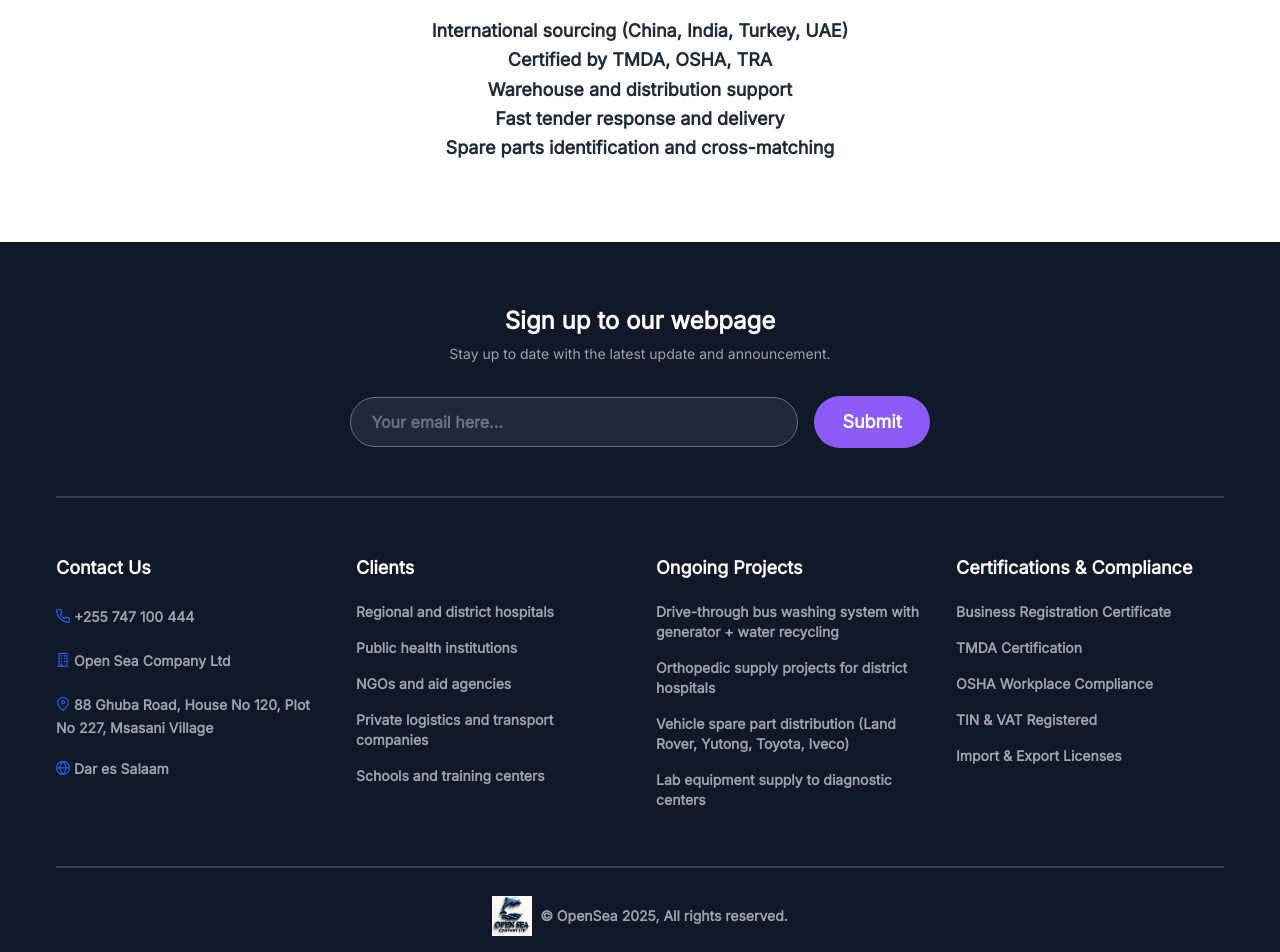
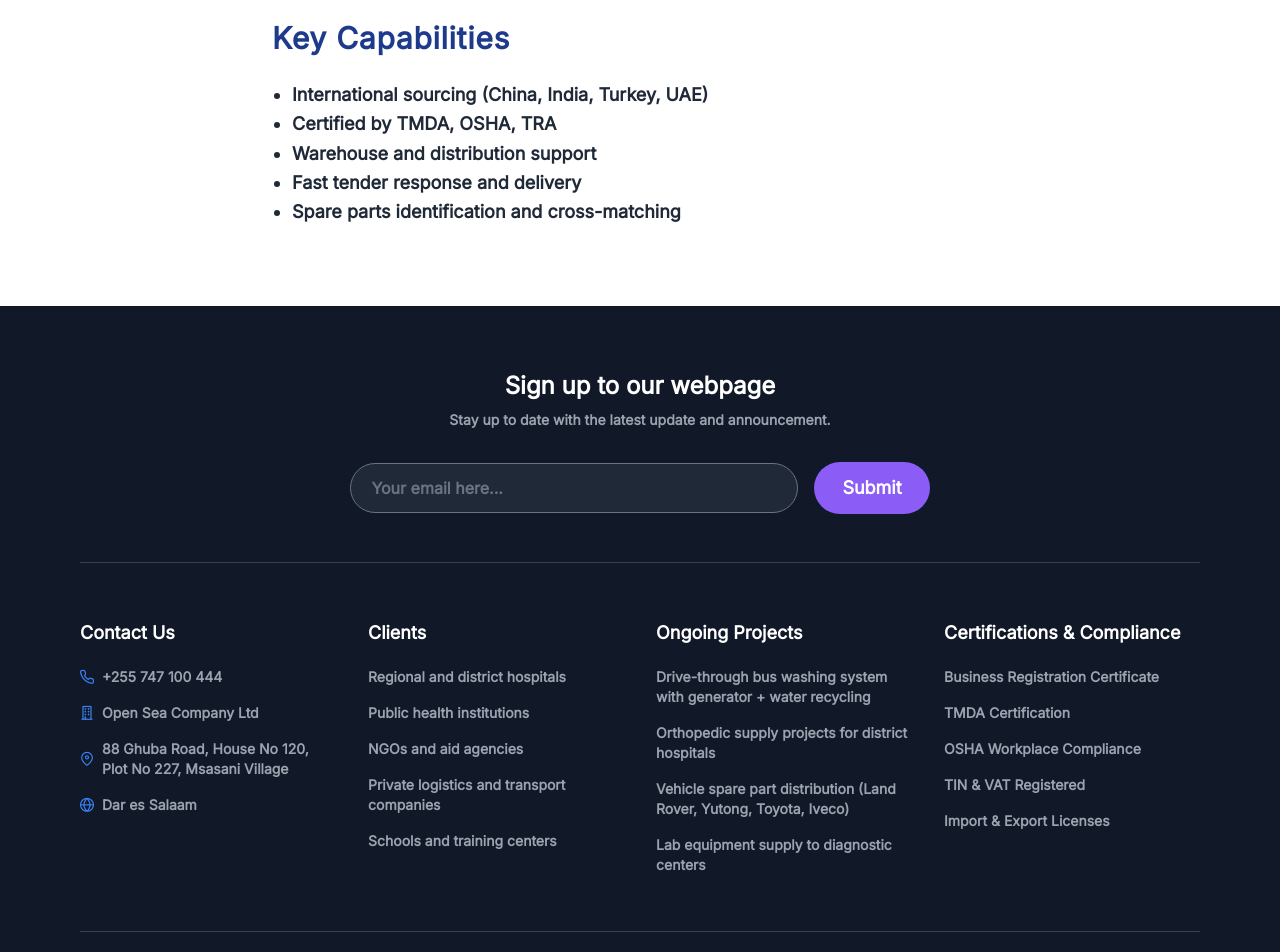
Before and after one commit to nshobairwe/vueProject-Tailwind-primeicon, a Vue app: page / in a window 1280 px wide. Shown: the part 2520-3472 px from the top of the page. Built offline with nearby package versions, Linux system fonts and the light colour scheme.

Commit message:
new design

```diff
--- a/src/components/OurServices.vue
+++ b/src/components/OurServices.vue
@@ -26,19 +26,30 @@
           <li v-for="(itemKey, i) in card.itemsKey" :key="i">
             {{ t(itemKey) }}
           </li>
+
         </ul>
+          <a
+        href="#"
+        class="bg-yellow-400 text-gray-900 hover:bg-yellow-300 py-3 px-8 rounded-full text-lg font-semibold shadow-lg transition duration-300 ease-in-out transform hover:scale-105 mt-3 text-center"
+      >
+        Learn more
+      </a>
       </div>
     </div>
 
-    <!-- Key Capabilities Section -->
-    <div class="mt-24 max-w-3xl mx-auto px-4 text-center">
-      <h3 class="text-3xl font-semibold text-blue-900 mb-6 tracking-wide">
-        {{ t("services.key_capabilities_title") }}
-      </h3>
-      <p class="text-lg text-gray-800 leading-relaxed whitespace-pre-line">
-        {{ t("services.key_capabilities_description") }}
-      </p>
-    </div>
+ <!-- Key Capabilities Section -->
+<div class="mt-24 max-w-3xl mx-auto px-4">
+  <h3 class="text-3xl font-semibold text-blue-900 mb-6 tracking-wide text-left">
+    {{ t("services.key_capabilities_title") }}
+  </h3>
+  <ul class="list-disc list-outside pl-5 text-lg text-gray-800 leading-relaxed">
+    <li v-for="(item, index) in t('services.key_capabilities_description').split('\n')" :key="index">
+      {{ item }}
+    </li>
+  </ul>
+</div>
+
+
   </section>
 </template>
 
--- a/src/components/TheLastComponent2.vue
+++ b/src/components/TheLastComponent2.vue
@@ -1,48 +1,53 @@
 <script setup>
 import Logo from "../assets/logo.jpg";
 </script>
+
 <template>
-  <section class="pt-16 pb-7 bg-gray-900 mt-20">
-    <div class="mx-6 max-w-7xl px-0 sm:px-6 lg:px-8">
+  <section class="pt-16 pb-7 bg-gray-900 mt-20 text-white w-full">
+    <div class="px-6 sm:px-12 lg:px-20">
 
       <!-- Signup Section -->
-      <div class="grid grid-cols-1 gap-8 pb-12 border-b-2 border-gray-700">
+      <div class="grid grid-cols-1 gap-8 pb-12 border-b border-gray-700 text-center">
         <div>
-          <h2 class="font-manrope font-bold text-2xl leading-tight text-white mb-2 text-center">
-            Sign up to our webpage
-          </h2>
-          <p class="text-sm text-gray-400 font-normal text-center">
-            Stay up to date with the latest update and announcement.
-          </p>
+          <h2 class="font-manrope font-bold text-2xl mb-2">Sign up to our webpage</h2>
+          <p class="text-sm text-gray-400">Stay up to date with the latest update and announcement.</p>
         </div>
         <div class="flex flex-col sm:flex-row items-center justify-center gap-4">
           <input
             type="text"
-            class="bg-gray-800 text-white placeholder-gray-500 rounded-full px-5 py-3 w-full max-w-md focus:outline-none focus:ring-2 focus:ring-violet-500"
+            class="bg-gray-800 text-white placeholder-gray-500 rounded-full px-5 py-3 w-full sm:max-w-md focus:outline-none focus:ring-2 focus:ring-violet-500"
             placeholder="Your email here..."
           />
-          <button class="py-3 px-7 rounded-full bg-violet-500 text-white font-semibold hover:bg-violet-700 transition w-full max-w-xs sm:w-auto">
+          <button class="py-3 px-7 rounded-full bg-violet-500 text-white font-semibold hover:bg-violet-700 transition w-full sm:w-auto max-w-xs">
             Submit
           </button>
         </div>
       </div>
 
       <!-- Links Section -->
-      <div class="grid grid-cols-1 gap-y-10 gap-x-8 py-14 border-b-2 border-gray-700 sm:grid-cols-2 md:grid-cols-4">
+      <div class="grid grid-cols-1 sm:grid-cols-2 md:grid-cols-4 gap-y-10 gap-x-8 py-14 border-b border-gray-700 text-left">
         <!-- Contact -->
         <div>
-          <h6 class="text-lg font-bold text-white mb-5">{{ $t('contact.title') }}</h6>
+          <h6 class="text-lg font-bold mb-5">{{ $t('contact.title') }}</h6>
           <ul class="flex flex-col gap-4 text-gray-400 text-sm">
-            <li><i class="pi pi-phone text-blue-600 text-lg"></i> +255 747 100 444</li>
-            <li><i class="pi pi-building text-blue-600 text-lg"></i> {{ $t('contact.company') }}</li>
-            <li><i class="pi pi-map-marker text-blue-600 text-lg"></i> {{ $t('contact.address') }}</li>
-            <li><i class="pi pi-globe text-blue-600 text-lg"></i> {{ $t('contact.city') }}</li>
+            <li class="flex items-center gap-2">
+              <i class="pi pi-phone text-blue-500"></i> +255 747 100 444
+            </li>
+            <li class="flex items-center gap-2">
+              <i class="pi pi-building text-blue-500"></i> {{ $t('contact.company') }}
+            </li>
+            <li class="flex items-center gap-2">
+              <i class="pi pi-map-marker text-blue-500"></i> {{ $t('contact.address') }}
+            </li>
+            <li class="flex items-center gap-2">
+              <i class="pi pi-globe text-blue-500"></i> {{ $t('contact.city') }}
+            </li>
           </ul>
         </div>
 
         <!-- Clients -->
         <div>
-          <h6 class="text-lg font-bold text-white mb-5">{{ $t("clients.title") }}</h6>
+          <h6 class="text-lg font-bold mb-5">{{ $t("clients.title") }}</h6>
           <ul class="flex flex-col gap-4 text-gray-400 text-sm">
             <li>{{ $t("clients.item1") }}</li>
             <li>{{ $t("clients.item2") }}</li>
@@ -54,7 +59,7 @@
 
         <!-- Projects -->
         <div>
-          <h6 class="text-lg font-bold text-white mb-5">{{ $t("clients.projectsTitle") }}</h6>
+          <h6 class="text-lg font-bold mb-5">{{ $t("clients.projectsTitle") }}</h6>
           <ul class="flex flex-col gap-4 text-gray-400 text-sm">
             <li>{{ $t("clients.project1") }}</li>
             <li>{{ $t("clients.project2") }}</li>
@@ -65,7 +70,7 @@
 
         <!-- Certifications -->
         <div>
-          <h6 class="text-lg font-bold text-white mb-5">{{ $t('clients.certificationsTitle') }}</h6>
+          <h6 class="text-lg font-bold mb-5">{{ $t('clients.certificationsTitle') }}</h6>
           <ul class="flex flex-col gap-4 text-gray-400 text-sm">
             <li>{{ $t("clients.cert1") }}</li>
             <li>{{ $t("clients.cert2") }}</li>
@@ -77,7 +82,7 @@
       </div>
 
       <!-- Footer Bottom -->
-      <div class="pt-7 flex flex-col items-center justify-center gap-4 text-gray-400 text-sm">
+      <div class="pt-7 flex flex-col sm:flex-row justify-between items-center gap-4 text-gray-400 text-sm">
         <div class="flex items-center gap-2">
           <img :src="Logo" alt="Company Logo" class="h-10 object-contain" />
           © OpenSea 2025, All rights reserved.
```
